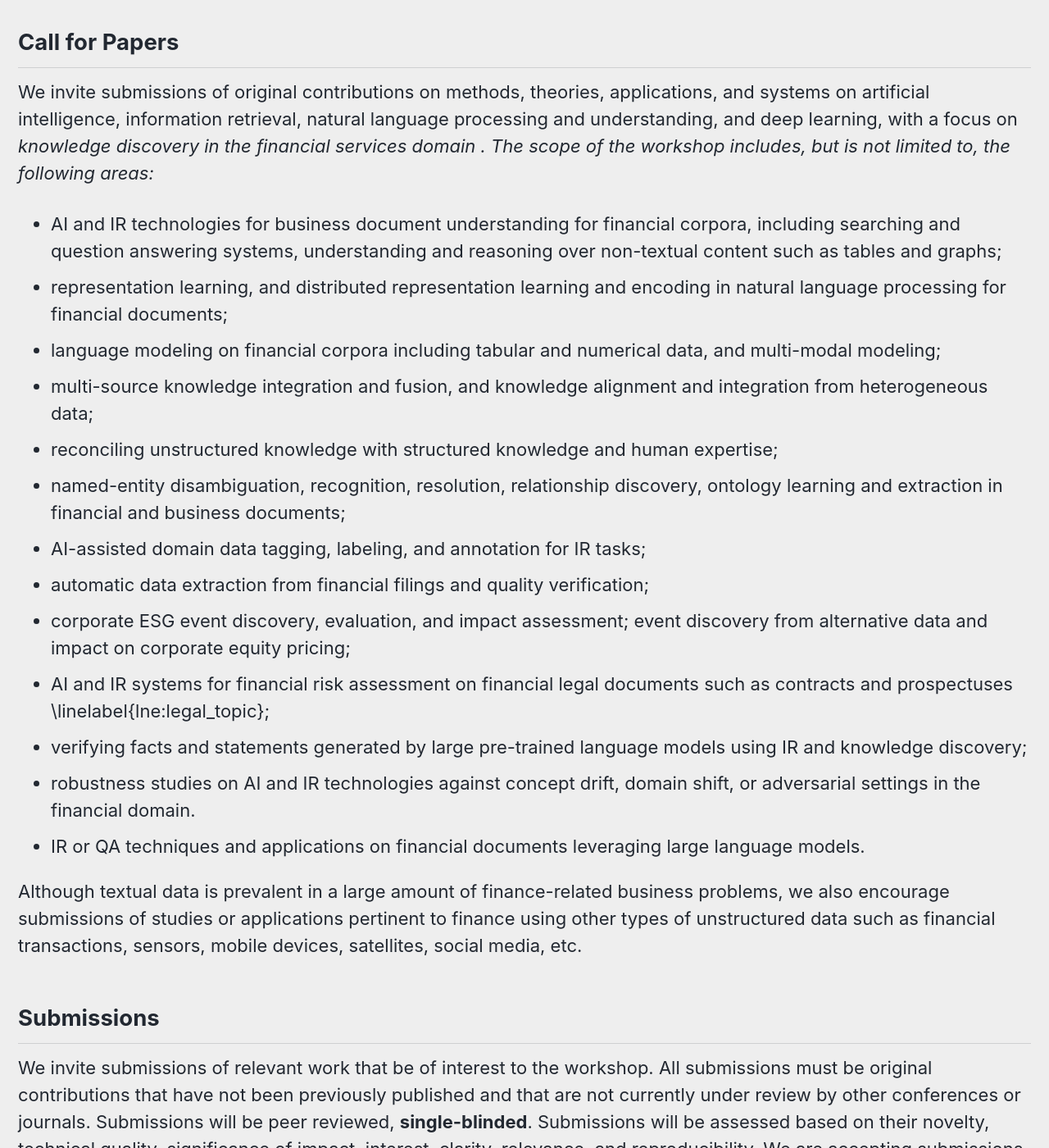
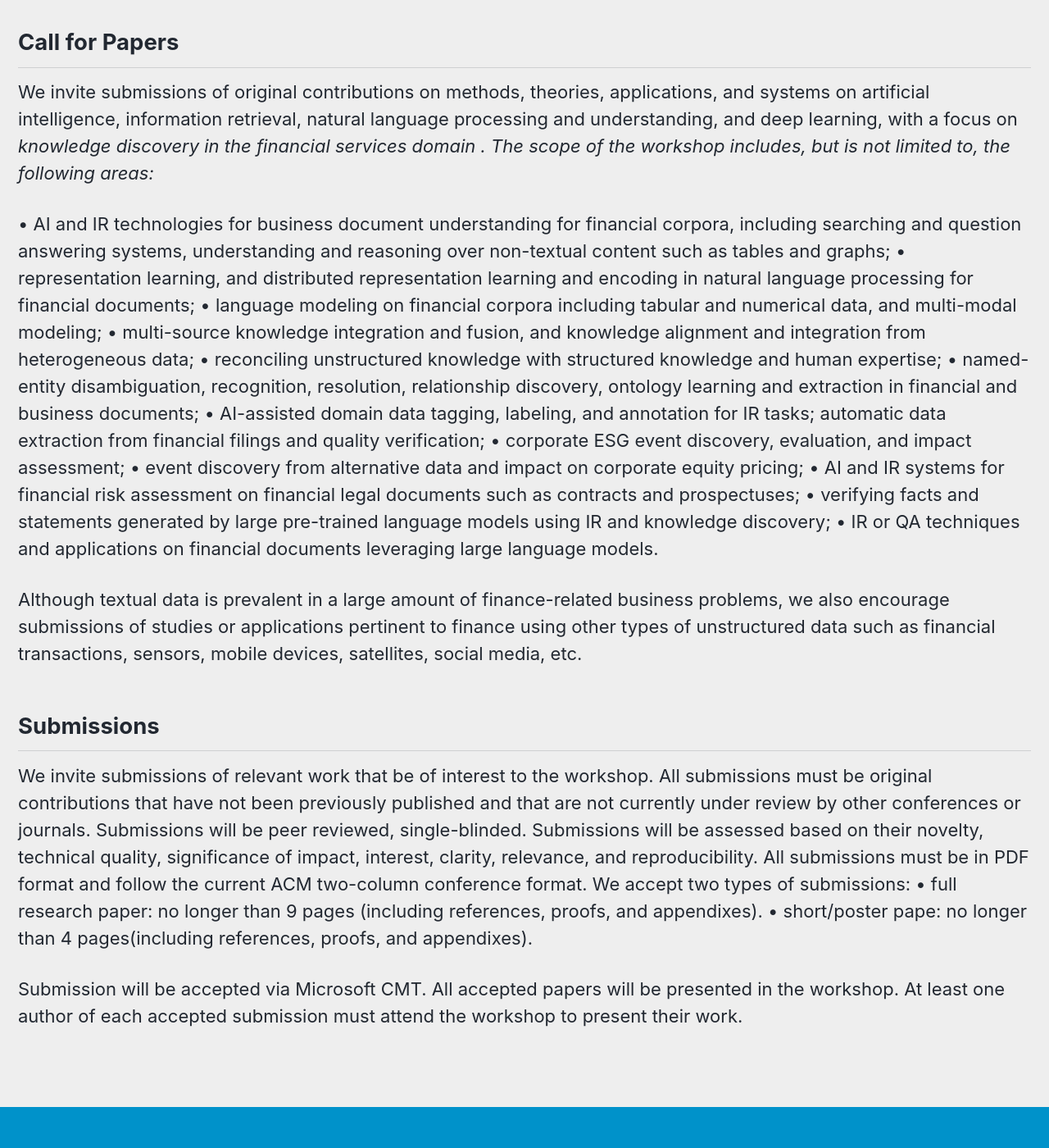
Before and after one commit to kdf-workshop/kdf23, a Jekyll site: the page built from _pages/call_for_papers.md, in a window 1280 px wide and 1400 px high, scrolled down 548 px. Shown: the whole window at 82% size. Built offline with Jekyll 4.4.1, drawn with Linux system fonts in a browser that asks for light colours; cached includes are drawn as plain includes; some of the changed text lies outside the part shown.

Commit message:
Update call_for_papers.md

```diff
--- a/_pages/call_for_papers.md
+++ b/_pages/call_for_papers.md
@@ -12,24 +12,26 @@ excerpt: "<br/>Call for Papers<br/>"
 
 We invite submissions of original contributions on methods, theories, applications, and systems on artificial intelligence, information retrieval, natural language processing and understanding, and deep learning, with a focus on <i> knowledge discovery in the financial services domain <i>. The scope of the workshop includes, but is not limited to, the following areas:
 
-- AI and IR technologies for business document understanding for financial corpora, including searching and question answering systems, understanding and reasoning over non-textual content such as tables and graphs;
-- representation learning, and distributed representation learning and encoding in natural language processing for financial documents;
-- language modeling on financial corpora including tabular and numerical data, and multi-modal modeling;
-- multi-source knowledge integration and fusion, and knowledge alignment and integration from heterogeneous data;
-- reconciling unstructured knowledge with structured knowledge and human expertise;
-- named-entity disambiguation, recognition, resolution, relationship discovery, ontology learning and extraction in financial and business documents;
-- AI-assisted domain data tagging, labeling, and annotation for IR tasks;
-- automatic data extraction from financial filings and quality verification;
-- corporate ESG event discovery, evaluation, and impact assessment; event discovery from alternative data and impact on corporate equity pricing;
-- AI and IR systems for financial risk assessment on financial legal documents such as contracts and prospectuses \linelabel{lne:legal_topic};
-- verifying facts and statements generated by large pre-trained language models using IR and knowledge discovery;
-- robustness studies on AI and IR technologies against concept drift, domain shift, or adversarial settings in the financial domain.
-- IR or QA techniques and applications on financial documents leveraging large language models.
+•	AI and IR technologies for business document understanding for financial corpora, including searching and question answering systems, understanding and reasoning over non-textual content such as tables and graphs;
+•	representation learning, and distributed representation learning and encoding in natural language processing for financial documents;
+•	language modeling on financial corpora including tabular and numerical data, and multi-modal modeling;
+•	multi-source knowledge integration and fusion, and knowledge alignment and integration from heterogeneous data;
+•	reconciling unstructured knowledge with structured knowledge and human expertise;
+•	named-entity disambiguation, recognition, resolution, relationship discovery, ontology learning and extraction in financial and business documents;
+•	AI-assisted domain data tagging, labeling, and annotation for IR tasks;  automatic data extraction from financial filings and quality verification;
+•	corporate ESG event discovery, evaluation, and impact assessment;
+•	event discovery from alternative data and impact on corporate equity pricing;
+•	AI and IR systems for financial risk assessment on financial legal documents such as contracts and prospectuses;
+•	verifying facts and statements generated by large pre-trained language models using IR and knowledge discovery;
+•	IR or QA techniques and applications on financial documents leveraging large language models.
+
 
 Although textual data is prevalent in a large amount of finance-related business problems, we also encourage submissions of studies or applications pertinent to finance using other types of unstructured data such as financial transactions, sensors, mobile devices, satellites, social media, etc.
 
 <h2>Submissions</h2>
 
-We invite submissions of relevant work that be of interest to the workshop. All submissions must be original contributions that have not been previously published and that are not currently under review by other conferences or journals. Submissions will be peer reviewed, **single-blinded**. Submissions will be assessed based on their novelty, technical quality, significance of impact, interest, clarity, relevance, and reproducibility. We are accepting submissions in two formats - full research papers and short papers. Submissions of full research papers must be in English, in PDF format, and be at most 9 pages whereas short papers must be at most 4 pages (including figures, tables, proofs, appendixes, acknowledgments, and any content except references) in length, with unrestricted space for references, in the current ACM two-column conference format. Submission will be accepted via [EasyChair submission website](TBD). For any submission questions, please write to the organizer at TBD.
+We invite submissions of relevant work that be of interest to the workshop. All submissions must be original contributions that have not been previously published and that are not currently under review by other conferences or journals. Submissions will be peer reviewed, single-blinded. Submissions will be assessed based on their novelty, technical quality, significance of impact, interest, clarity, relevance, and reproducibility. All submissions must be in PDF format and follow the current ACM two-column conference format. We accept two types of submissions:
+•	full research paper: no longer than 9 pages (including references, proofs, and appendixes).
+•	short/poster pape: no longer than 4 pages(including references, proofs, and appendixes).
 
-All accepted papers will be presented in the workshop. At least one author of each accepted submission must attend the workshop to present their work. All accepted papers will be posted on this website, and the authors may post their work on arXiv or other online repositories.
+Submission will be accepted via Microsoft CMT. All accepted papers will be presented in the workshop. At least one author of each accepted submission must attend the workshop to present their work.
```
